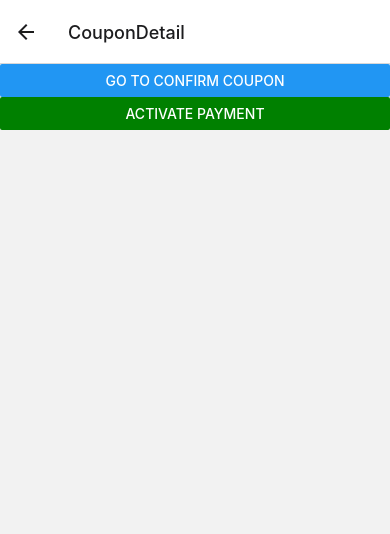
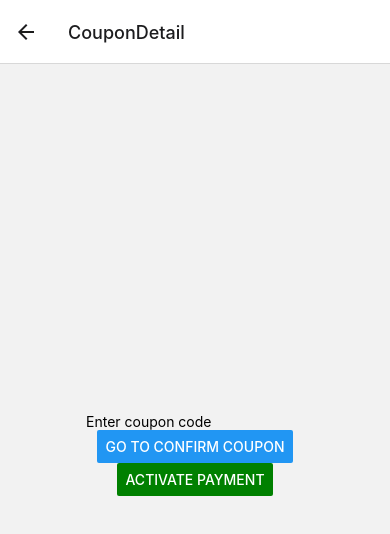
Before and after one commit to Kuncheria-KV/navigation-state-machine, a React Native app: screen /Coupon in a window 390 px wide. Shown: the top 534 px of the page. Built offline with nearby package versions, Linux system fonts and the light colour scheme.

Commit message:
Add context for coupon

```diff
--- a/components/Success.jsx
+++ b/components/Success.jsx
@@ -1,25 +1,17 @@
 import React from "react";
 import { View, Text, StyleSheet, Button } from "react-native";
+import globalStyles from "../pages/globalStyles";
 
 const Success = ({ onClose, message }) => {
   return (
-    <View style={styles.container}>
-      <Text style={styles.boldTextCenter}>{`Hurray you did it !!! :)`}</Text>
-      <Text style={styles.boldTextCenter}>{message}</Text>
+    <View style={globalStyles.container}>
+      <Text
+        style={globalStyles.boldTextCenter}
+      >{`Hurray you did it !!! :)`}</Text>
+      <Text style={globalStyles.boldTextCenter}>{message}</Text>
       <Button title="Close" onPress={onClose} />
     </View>
   );
 };
 
 export default Success;
-const styles = StyleSheet.create({
-  container: {
-    flex: 1,
-    justifyContent: "center",
-    alignItems: "center",
-  },
-  boldTextCenter: {
-    fontWeight: "bold",
-    margin: 20,
-  },
-});
--- a/navigation/CouponStack/CouponStateMachine.js
+++ b/navigation/CouponStack/CouponStateMachine.js
@@ -1,12 +1,19 @@
-import { createMachine } from "xstate";
+import { assign, createMachine } from "xstate";
 
-const couponStackStateMachine = createMachine({
+const couponStackStateMachine = createMachine(
+  {
     id: "couponStateMachine",
     initial: "createCoupon",
+    context: {
+      couponCode: "",
+    },
     states: {
       createCoupon: {
         on: {
-        CONFIRM_COUPON: { target: "confirmCoupon" },
+          CONFIRM_COUPON: {
+            actions: ["updateCouponCode"],
+            target: "confirmCoupon",
+          },
           ACTIVATE_PAYMENT: { target: "activatePayment" },
         },
       },
@@ -67,6 +74,14 @@ const couponStackStateMachine = createMachine({
         },
       },
     },
-});
+  },
+  {
+    actions: {
+      updateCouponCode: assign({
+        couponCode: (context, event) => event.data.couponCode,
+      }),
+    },
+  }
+);
 
 export default couponStackStateMachine;
--- a/pages/CouponDetails.jsx
+++ b/pages/CouponDetails.jsx
@@ -1,18 +1,30 @@
 import { useActor } from "@xstate/react";
-import React, { useContext } from "react";
-import { View, Button } from "react-native";
+import React, { useContext, useState, useCallback, useEffect } from "react";
+import { View, Button, TextInput } from "react-native";
 
 import { CouponStackMachineContext } from "../navigation/CouponStack";
+import globalStyles from "./globalStyles";
 
 const CouponDetails = () => {
   const { couponStackMachine } = useContext(CouponStackMachineContext);
-  const [, send] = useActor(couponStackMachine);
+  // const [, send] = useActor(couponStackMachine);
+  const [couponCode, setCouponCode] = useState("");
+
+  const handleConfirmCoupon = useCallback(() => {
+    couponStackMachine.send({
+      type: "CONFIRM_COUPON",
+      data: { couponCode },
+    });
+  }, [couponCode]);
+
   return (
-    <View>
-      <Button
-        title="Go to Confirm coupon"
-        onPress={() => send("CONFIRM_COUPON")}
+    <View style={globalStyles.container}>
+      <TextInput
+        placeholder="Enter coupon code"
+        value={couponCode}
+        onChangeText={(value) => setCouponCode(value)}
       />
+      <Button title="Go to Confirm coupon" onPress={handleConfirmCoupon} />
       <Button
         title="Activate payment"
         onPress={() => send("ACTIVATE_PAYMENT")}
--- a/pages/CouponSuccessPage.jsx
+++ b/pages/CouponSuccessPage.jsx
@@ -8,7 +8,7 @@ const SuccessPage = () => {
   const [state, send] = useActor(couponStackMachine);
   return (
     <Success
-      message={"Coupon created"}
+      message={`Coupon ${state.context.couponCode} created`}
       onClose={() => {
         send("CLOSE");
       }}
--- a/pages/CouponsConfirmation.jsx
+++ b/pages/CouponsConfirmation.jsx
@@ -1,14 +1,18 @@
 import { useActor } from "@xstate/react";
 import React, { useContext } from "react";
-import { View, Button } from "react-native";
+import { View, Button, Text, StyleSheet } from "react-native";
 
 import { CouponStackMachineContext } from "../navigation/CouponStack";
+import globalStyles from "./globalStyles";
 
 const CouponsConfirmation = () => {
   const { couponStackMachine } = useContext(CouponStackMachineContext);
-  const [, send] = useActor(couponStackMachine);
+  const [state, send] = useActor(couponStackMachine);
   return (
-    <View>
+    <View style={globalStyles.container}>
+      <Text
+        style={globalStyles.boldTextCenter}
+      >{`Are you sure you want to create coupon with code: ${state.context.couponCode}`}</Text>
       <Button
         title="Confirm create coupon"
         color="mediumseagreen"
--- /dev/null
+++ b/pages/globalStyles.jsx
@@ -0,0 +1,15 @@
+import { StyleSheet } from "react-native";
+
+const globalStyles = StyleSheet.create({
+  container: {
+    flex: 1,
+    justifyContent: "center",
+    alignItems: "center",
+  },
+  boldTextCenter: {
+    fontWeight: "bold",
+    margin: 20,
+  },
+});
+
+export default globalStyles;
```
Lines whose indentation alone changed are shown as unchanged.
